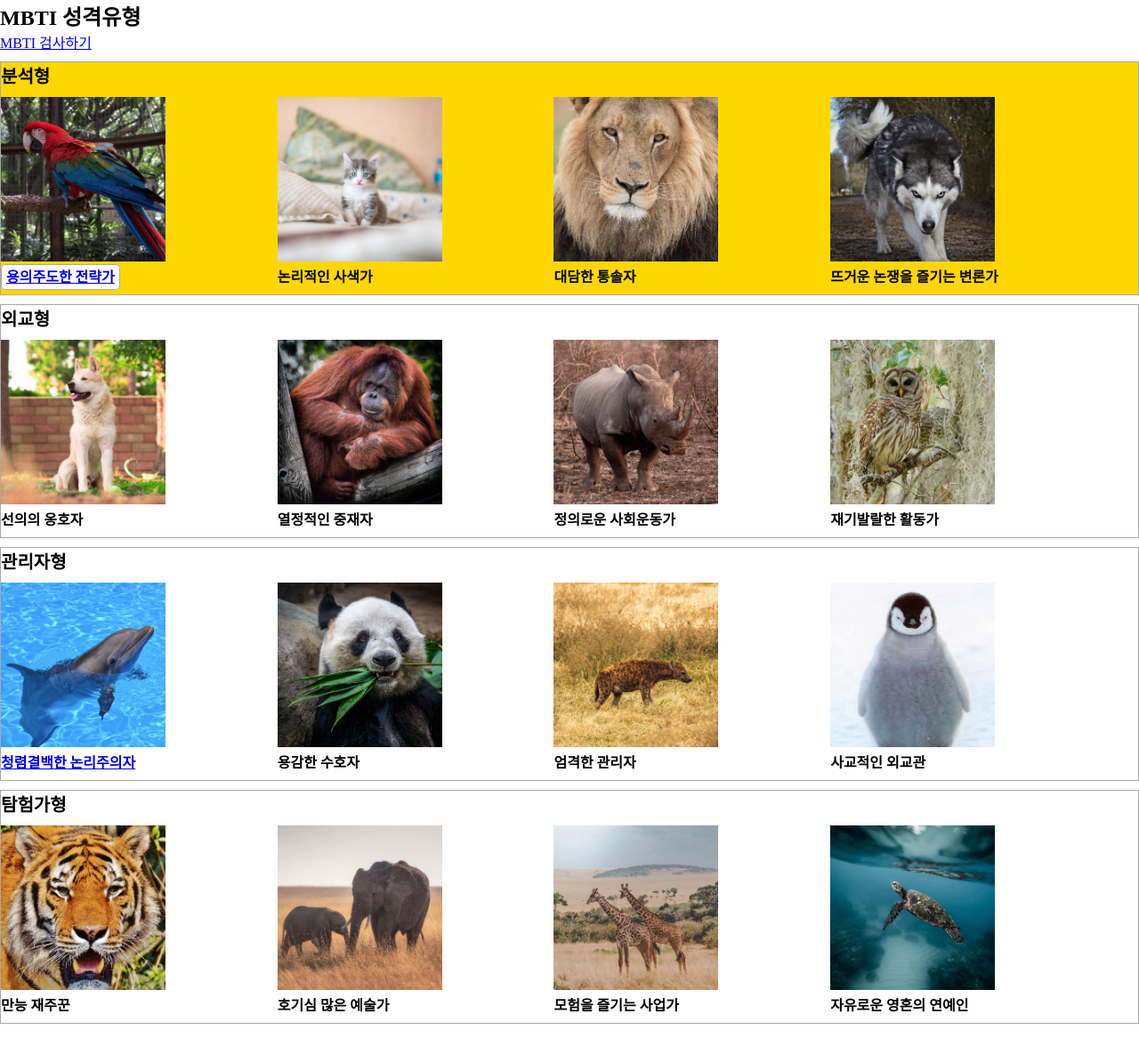
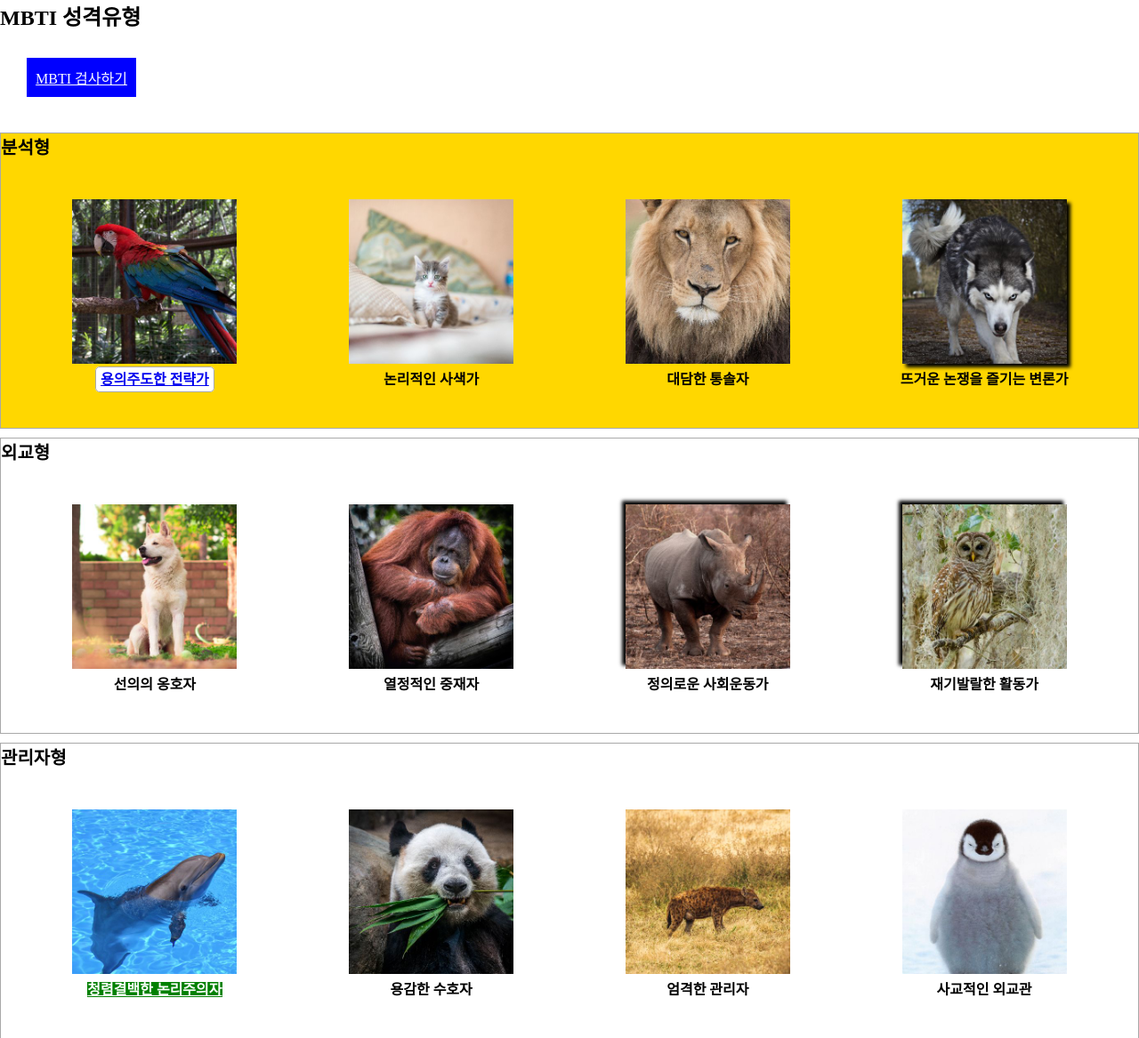
Before and after one commit to mjjin1214/TIL, a plain HTML site: page html/mbti/index.html in a window 1280 px wide. Shown: the top 1167 px of the page at 89% size. Drawn offline with Linux system fonts and the light colour scheme.

Commit message:
D11 | 190116 AM | Boot

```diff
--- a/html/mbti/style.css
+++ b/html/mbti/style.css
@@ -46,6 +46,37 @@ a[target="_self"] {
     padding: 5px;
 }
 
+/* 지정된 속성값을 공백으로 분리된 단어로 포함하는 요소 */
+img[alt~="ENTP"] {
+    box-shadow: 4px 4px 4px black;
+}
+
+/* 지정된 속성값과 일치 or 하이픈("값-")으로 시작하는 요소 */
+img[alt|="TYPE"] {
+    box-shadow: -4px -4px 4px black;
+}
+
+/* 지정된 속성값으로 시작하는 요소 */
+a[target^="_b"] {
+    background-color: blue;
+    padding: 10px;
+    margin: 30px;
+    color: white;
+    display: inline-block;
+}
+
+/* 지정된 속성값으로 끝나는 요소 */
+a[href$="istj"] {
+    background-color: green;
+    color: white;
+}
+
+/* 지정된 속성값을 포함하는 요소 */
+ul[class*="type"] {
+    text-align: center;
+    padding: 35px 0;
+}
+
 /*
     1. [속성="값"]
     2. [속성~="값"] : alt="바다 사진" / [alt="바다"]
```
Also changed, not shown: html/bootstrap/index.html (added, +40 -0 lines).
